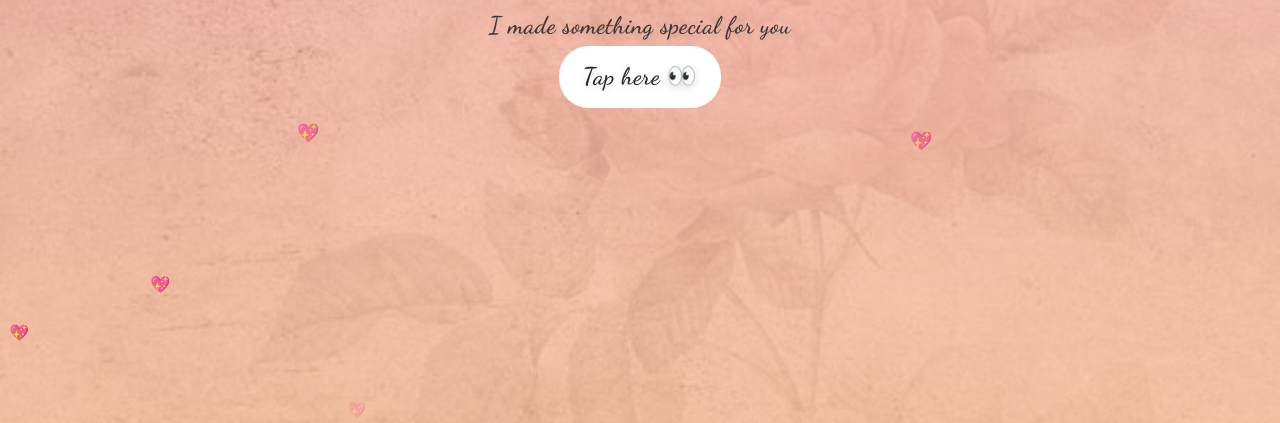
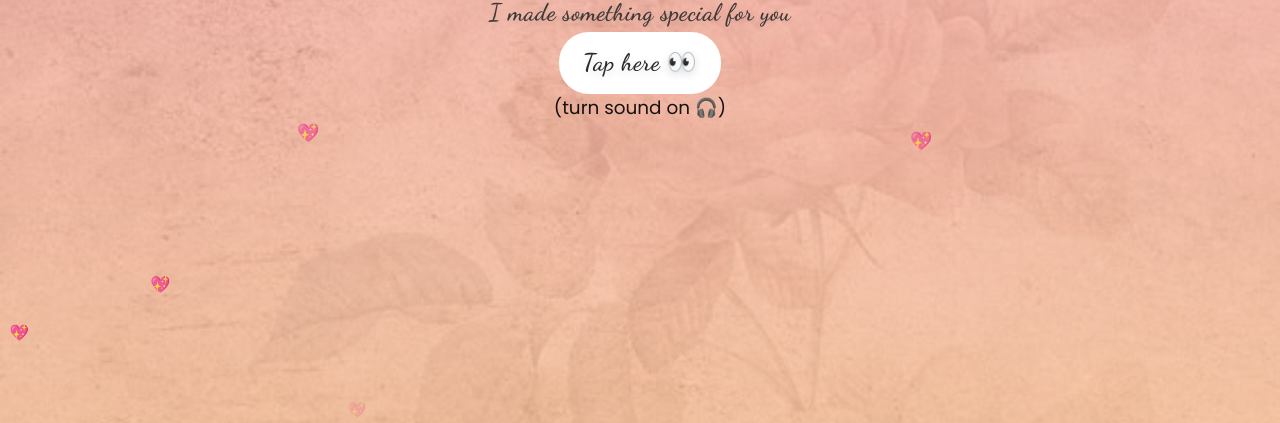
Before and after one commit to Sanidhya069/Birthday-surp, a plain HTML site: page index.html in a window 1280 px wide. Shown: the part 377-800 px from the top of the page. Drawn offline with Linux system fonts and the light colour scheme.

Commit message:
Update index.html

```diff
--- a/index.html
+++ b/index.html
@@ -17,6 +17,8 @@
    <p class="handwritten">I made something special for you</p>
 
     <button class="handwritten" onclick="nextPage()">Tap here 👀</button>
+    <p class="sound-hint">(turn sound on 🎧)</p>
+
   </div>
 
   <!-- PAGE 2 -->
```
